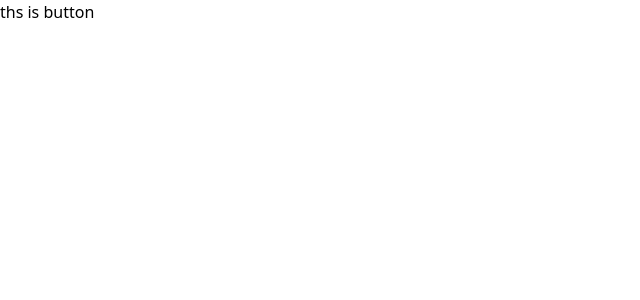
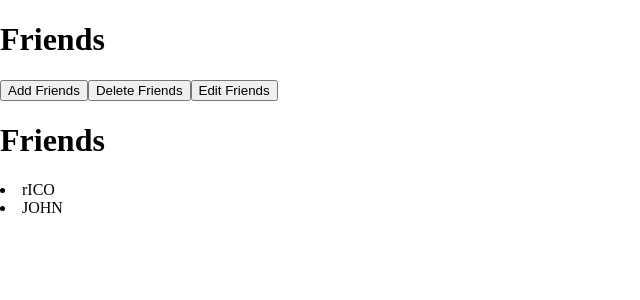
Before and after one commit to XeinQt/masters-react, a React (Vite) app: page / in a window 1280 px wide. Shown: the top 300 px of the page, without its empty margins (0-640 px from the left). Built offline with nearby package versions, Linux system fonts and the light colour scheme.

Commit message:
making simple crud using mapping and filtering in react

```diff
--- a/index.css
+++ b/index.css
@@ -1,5 +1,3 @@
-@import "tailwindcss";
-
 body {
   padding: 0;
   margin: 0;
--- a/src/App.jsx
+++ b/src/App.jsx
@@ -18,11 +18,12 @@ import UserStatus from "./components/UserStatus";
 import Greetingss from "./components/Greetingss";
 import Stayl from "./components/styling/Stayl";
 import Butoons from "./components/buttons/Butoons";
+import Friends from "./components/CRUD/Friends";
 
 const App = () => {
   return (
     <div>
-      <Butoons />
+      <Friends />
     </div>
   );
 };
--- /dev/null
+++ b/src/components/CRUD/Friends.jsx
@@ -0,0 +1,29 @@
+import React, { useState } from "react";
+
+const Friends = () => {
+  const [friends, setFriends] = useState(["rICO", "JOHN"]);
+
+  const addFriends = () => setFriends([...friends, "pterer"]);
+  const deleteFriend = () =>
+    setFriends(friends.filter((friend) => friend !== "JOHN"));
+
+  const updateFriend = () => {
+    setFriends(friends.map((friend) => (friend === "rICO" ? "Rico" : friend)));
+  };
+
+  return (
+    <div>
+      <h1>Friends</h1>
+      <button onClick={addFriends}>Add Friends</button>
+      <button onClick={deleteFriend}>Delete Friends</button>
+      <button onClick={updateFriend}>Edit Friends</button>
+
+      <h1>Friends</h1>
+      {friends.map((friend, index) => {
+        return <li key={index}>{friend}</li>;
+      })}
+    </div>
+  );
+};
+
+export default Friends;
```
